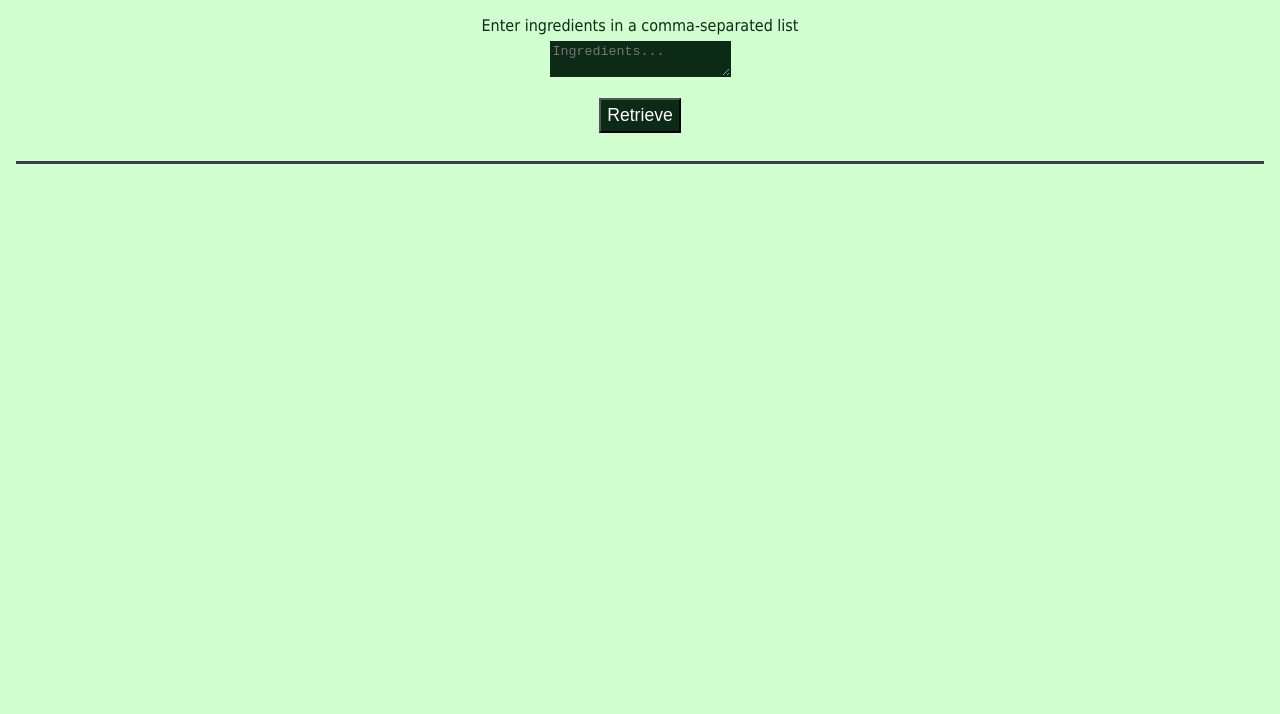
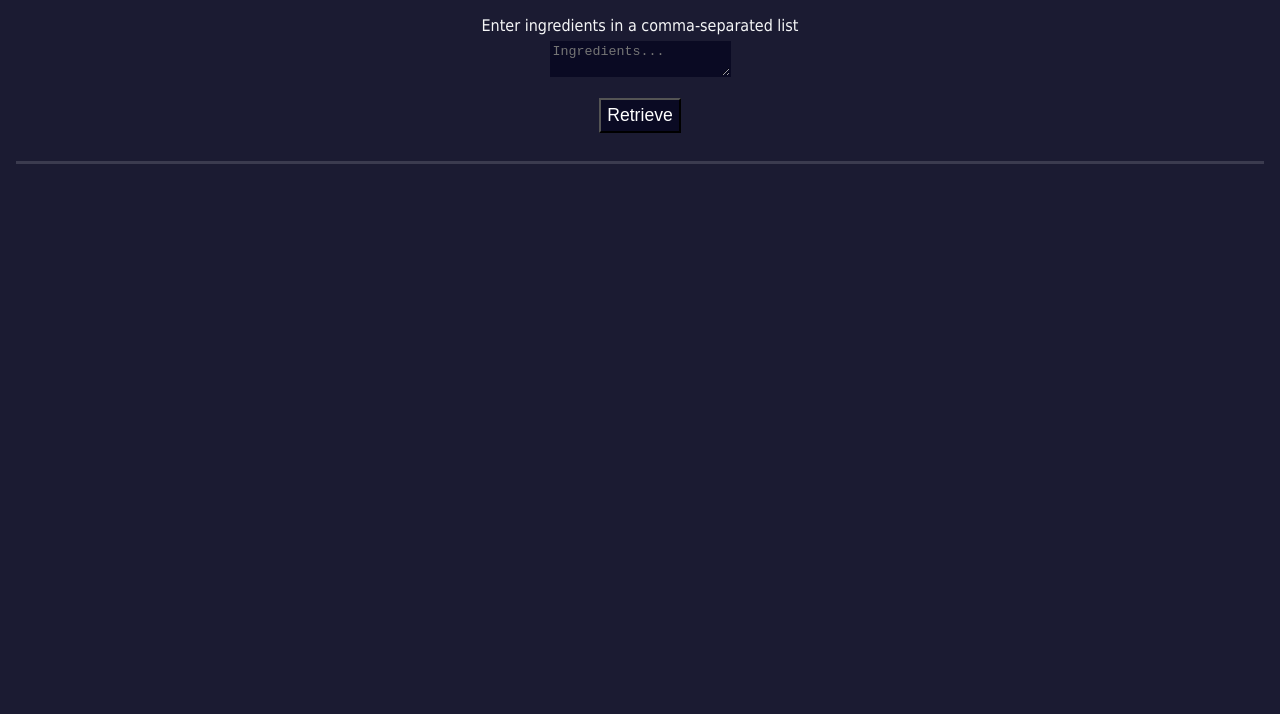
Before and after one commit to nathankim1/RecipeRecommender, a plain HTML site: page index.html in a window 1280 px wide. Shown: the part 86-800 px from the top of the page. Drawn offline with Linux system fonts and the light colour scheme.

Commit message:
Update styles.css

```diff
--- a/styles.css
+++ b/styles.css
@@ -2,8 +2,8 @@ body {
     width: 100%;
     height: 100%;
     margin: 0 0 4em 0;
-    background-color: #D2FFCF;
-    color: #0c2b16;
+    background-color: #1b1b32;
+    color: #f5f6f7;
     font-family: Tahoma, serif;
     font-size: 16px;
     text-align: center;
@@ -31,8 +31,8 @@ fieldset {
 }
 
 input, textarea {
-    background-color: #0c2b16;
-    border: 1px solid #0c2b16;
+    background-color: #0a0a23;
+    border: 1px solid #0a0a23;
     color: #ffffff;
 }
 
@@ -41,7 +41,7 @@ input, textarea {
     margin: 1em auto;
     height: 2em;
     font-size: 1.1rem;
-    background-color: #0c2b16;
+    background-color: #0a0a23;
     color: #ffffff;
 }
 
@@ -50,6 +50,6 @@ input, textarea {
     margin: 4em auto;
     height: 2em;
     font-size: 1.1rem;
-    background-color: #0c2b16;
+    background-color: #0a0a23;
     color: #ffffff;
 }
```
